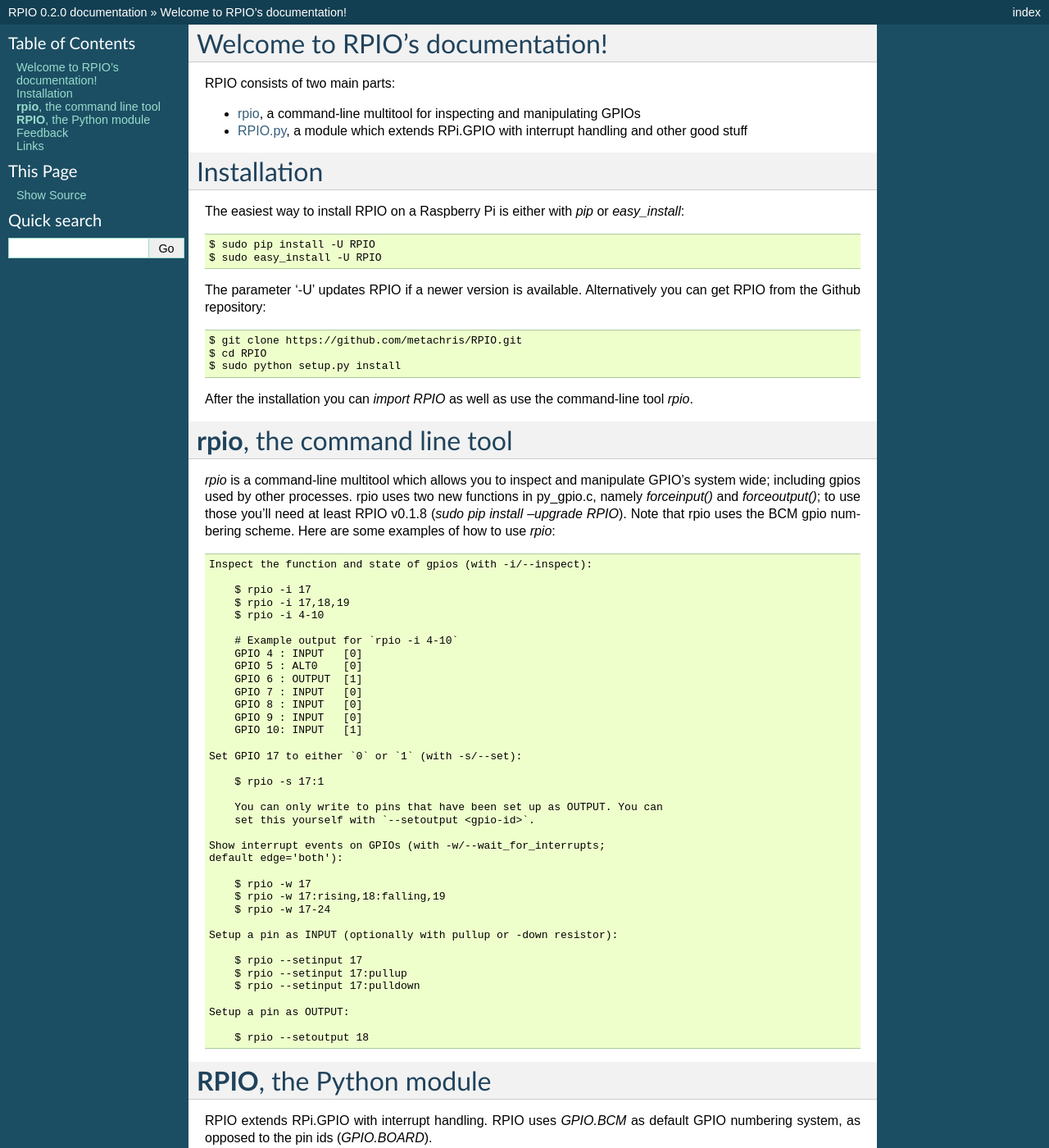
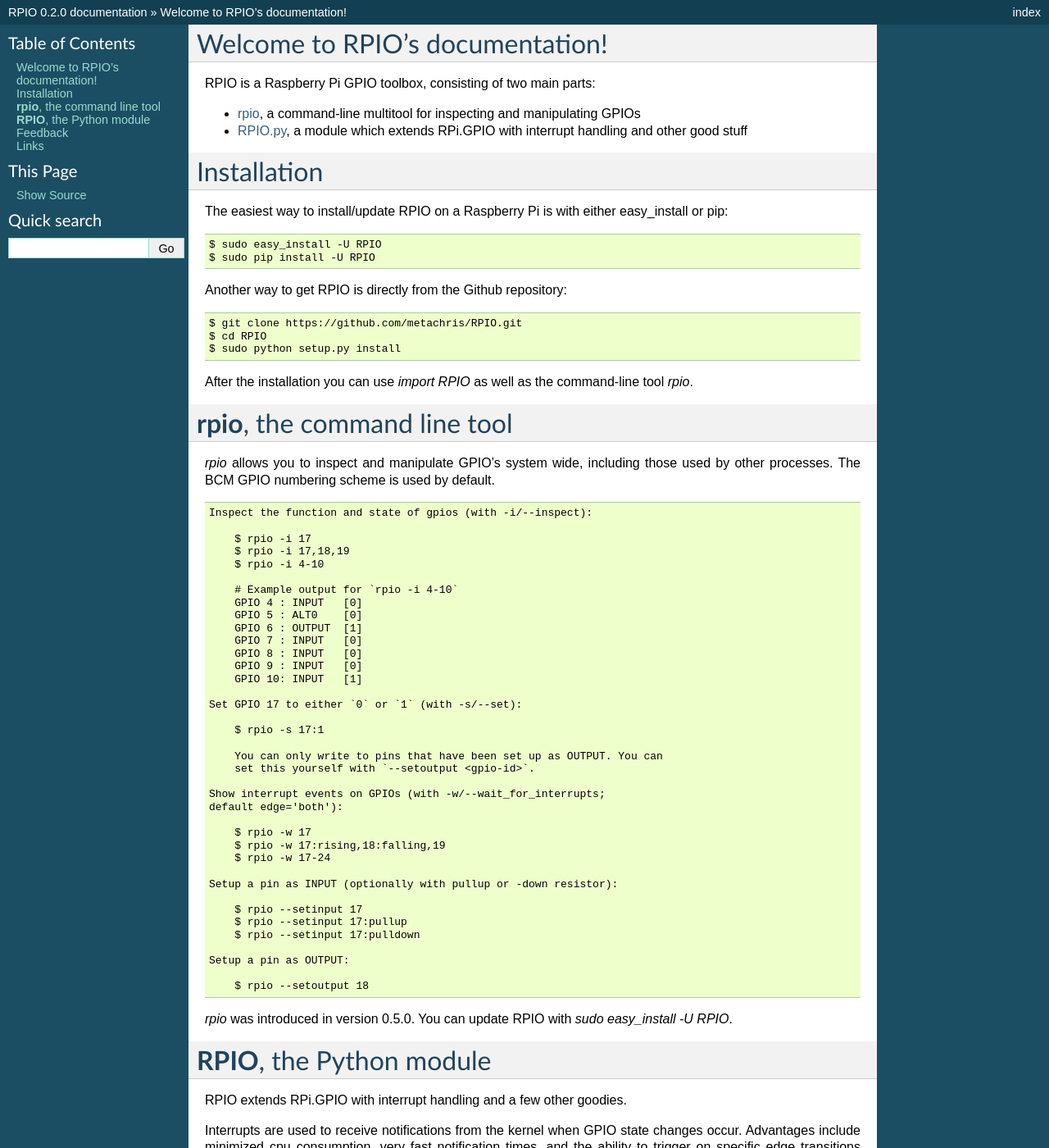
Before and after one commit to metachris/RPIO, a Sphinx documentation site: the page built from documentation/source/index.rst, in a window 1280 px wide and 1400 px high. Shown: the whole window at 82% size. Built offline with Sphinx 7.4.7, drawn with Linux system fonts in a browser that asks for light colours; some of the changed text lies outside the part shown.

Commit message:
sphinx doc update

```diff
--- a/documentation/source/index.rst
+++ b/documentation/source/index.rst
@@ -6,7 +6,7 @@
 Welcome to RPIO's documentation!
 ================================
 
-RPIO consists of two main parts:
+RPIO is a Raspberry Pi GPIO toolbox, consisting of two main parts:
 
 * :ref:`rpio <ref-rpio-cmd>`, a command-line multitool for inspecting and manipulating GPIOs
 * :ref:`RPIO.py <ref-rpio-py>`, a module which extends RPi.GPIO with interrupt handling and other good stuff
@@ -15,19 +15,18 @@
 Installation
 ============
 
-The easiest way to install RPIO on a Raspberry Pi is either with `pip` or `easy_install`::
+The easiest way to install/update RPIO on a Raspberry Pi is with either easy_install or pip::
 
+    $ sudo easy_install -U RPIO
     $ sudo pip install -U RPIO
-    $ sudo easy_install -U RPIO
 
-The parameter '-U' updates RPIO if a newer version is available. Alternatively
-you can get RPIO from the Github repository::
+Another way to get RPIO is directly from the Github repository::
 
     $ git clone https://github.com/metachris/RPIO.git
     $ cd RPIO
     $ sudo python setup.py install
 
-After the installation you can `import RPIO` as well as use the command-line tool
+After the installation you can use `import RPIO` as well as the command-line tool
 `rpio`.
 
 
@@ -36,12 +35,10 @@
 **rpio**, the command line tool
 ===============================
 
-`rpio` is a command-line multitool which allows you to inspect and manipulate GPIO's
-system wide; including gpios used by other processes. rpio uses two new
-functions in py_gpio.c, namely `forceinput()` and
-`forceoutput()`; to use those you'll need at least RPIO v0.1.8
-(`sudo pip install --upgrade RPIO`). Note that rpio uses the BCM gpio
-numbering scheme. Here are some examples of how to use `rpio`::
+`rpio` allows you to inspect and manipulate GPIO's system wide, including those used by other processes.
+The BCM GPIO numbering scheme is used by default.
+
+::
 
     Inspect the function and state of gpios (with -i/--inspect):
 
@@ -83,23 +80,28 @@
         $ rpio --setoutput 18
 
 
+`rpio` was introduced in version 0.5.0. You can update RPIO with `sudo easy_install -U RPIO`.
+
 .. _ref-rpio-py:
 
 **RPIO**, the Python module
 ===========================
 
-RPIO extends RPi.GPIO with interrupt handling. RPIO uses `GPIO.BCM` as default
-GPIO numbering system, as opposed to the pin ids (`GPIO.BOARD`).
+RPIO extends RPi.GPIO with interrupt handling and a few other goodies.
 
 Interrupts are used to receive notifications from the kernel when GPIO state
 changes occur. Advantages include minimized cpu consumption, very fast
 notification times, and the ability to trigger on specific edge transitions
-(`'rising|falling|both'`). This is an example of how to use RPIO to react on
-events on 3 pins by using interrupts, each with different edge detections::
+(`'rising|falling|both'`). RPIO uses the BCM GPIO numbering scheme by default. This
+is an example of how to use RPIO to react on events on 3 pins by using
+interrupts, each with different edge detections::
 
+    # Setup logging
     import logging
     log_format = '%(levelname)s | %(asctime)-15s | %(message)s'
     logging.basicConfig(format=log_format, level=logging.DEBUG)
+
+    # Get started
     import RPIO
 
     def do_something(gpio_id, value):
@@ -148,6 +150,10 @@
     # reset every channel that has been set up by this program. and unexport gpio interfaces
     RPIO.cleanup()
 
+You can use RPIO as a drop-in replacement for your existing code like this::
+
+    import RPIO as GPIO  # (if you've previously used `import RPi.GPIO as GPIO`)
+
 
 Feedback
 ========
```
